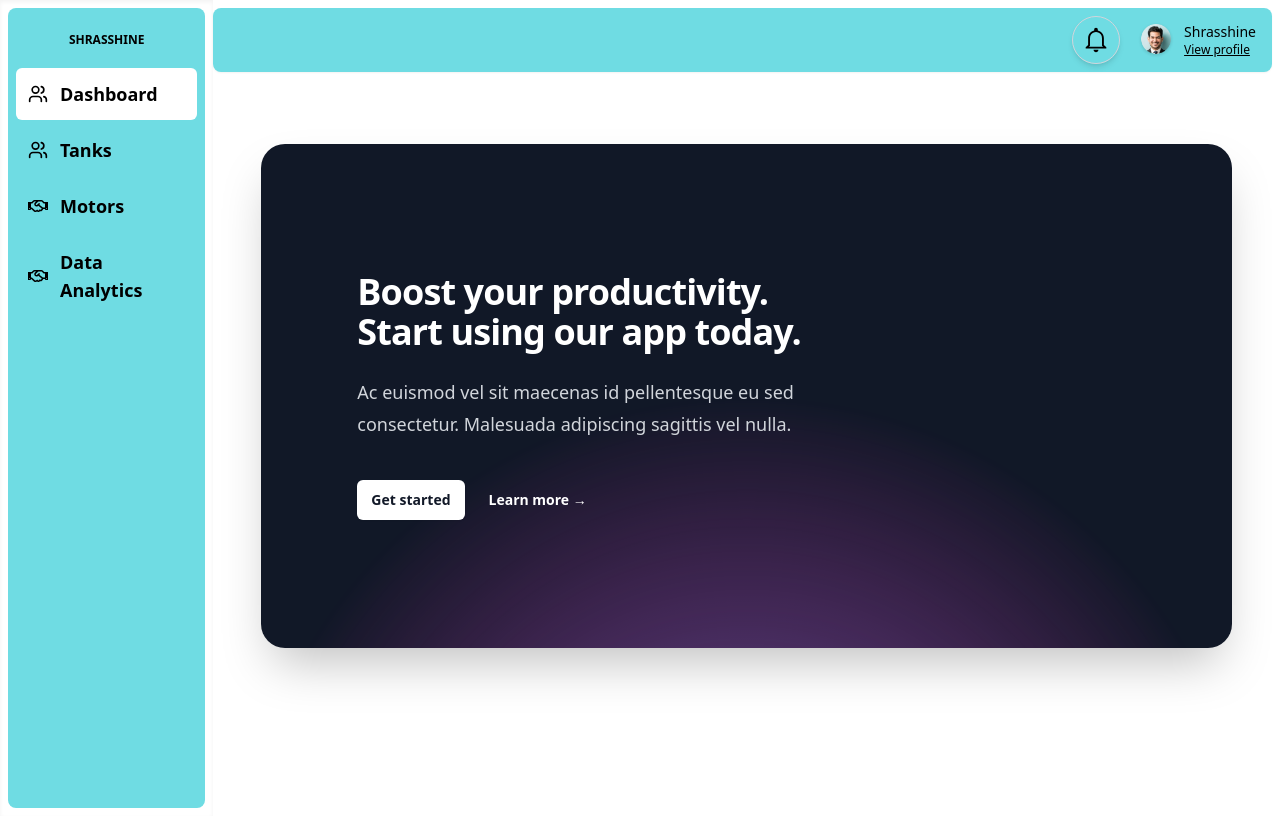
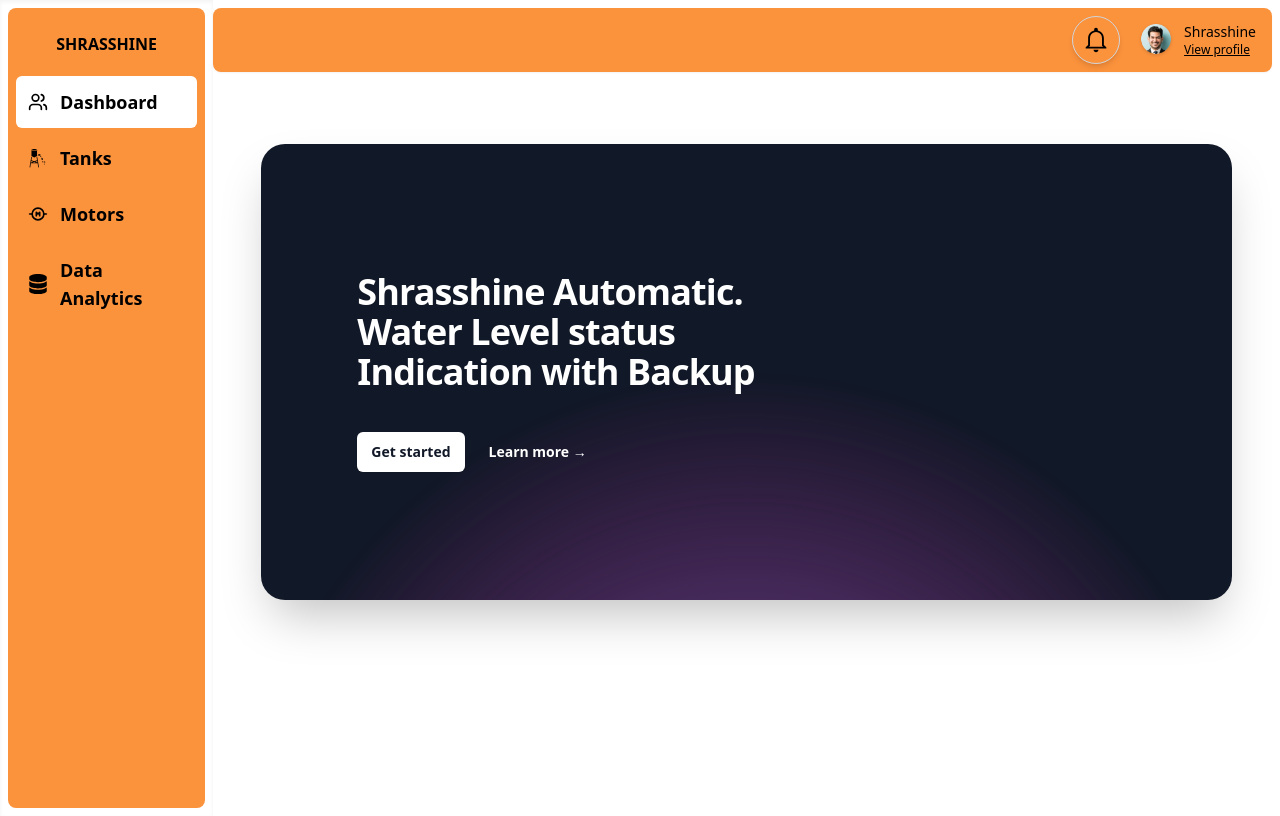
Before and after one commit to vanga007/waterplant, a Next.js app: page /dashboard in a window 1280 px wide. Built offline with nearby package versions, Linux system fonts and the light colour scheme.

Commit message:
added changes

```diff
--- a/src/components/datanalytics.jsx
+++ b/src/components/datanalytics.jsx
@@ -18,19 +18,42 @@ const DataAnalytics = () => {
   const [data, setData] = useState([]);
 
   useEffect(() => {
-    axios
-      .get("https://9i2im325lb.execute-api.us-east-1.amazonaws.com/waterplant")
-      .then((response) => {
-        setData(response.data);
-      })
-      .catch((error) => {
-        console.error("Error fetching data: ", error);
-      });
+    const fetchData = async () => {
+      try {
+        const response = await fetch(
+          "https://9i2im325lb.execute-api.us-east-1.amazonaws.com/waterplant"
+        );
+        if (!response.ok) {
+          throw new Error("Network response was not ok");
+        }
+        const data = await response.json();
+
+        // Sort tanks by name
+        const sortedData = data.sort((a, b) => {
+          const nameA = a.name.toUpperCase();
+          const nameB = b.name.toUpperCase();
+          if (nameA < nameB) {
+            return -1;
+          }
+          if (nameA > nameB) {
+            return 1;
+          }
+          return 0;
+        });
+
+        setData(sortedData);
+        console.log(sortedData);
+      } catch (error) {
+        console.error("Error fetching data:", error);
+      }
+    };
+
+    fetchData();
   }, []);
 
   const downloadPDF = () => {
     const doc = new jsPDF();
-    doc.text("Tank Logs", 20, 10);
+    doc.text("Shrasshine ", 20, 10);
     doc.autoTable({
       head: [
         [
@@ -62,7 +85,7 @@ const DataAnalytics = () => {
         </Button>
       </div>
       <TableContainer component={Paper}>
-        <Table >
+        <Table>
           <TableHead>
             <TableRow className="bg-[#6FDCE3]">
               <TableCell>ID</TableCell>
--- a/src/components/layout/SideNavigation.jsx
+++ b/src/components/layout/SideNavigation.jsx
@@ -4,6 +4,9 @@ import { FaRegHandshake } from "react-icons/fa";
 import { LuUsers } from "react-icons/lu";
 import { MdMenu } from "react-icons/md";
 import { useRouter } from "next/router";
+import { GiWaterTank } from "react-icons/gi";
+import { TbCircuitMotor } from "react-icons/tb";
+import { FaDatabase } from "react-icons/fa6";
 
 // sidebar navigation items data
 const sideNavItemsData = {
@@ -15,17 +18,17 @@ const sideNavItemsData = {
     },
     {
       title: "Tanks",
-      icon: LuUsers,
+      icon: GiWaterTank,
       link: "/dashboard/tanks",
     },
     {
       title: "Motors",
-      icon: FaRegHandshake,
+      icon: TbCircuitMotor,
       link: "#",
     },
     {
       title: "Data Analytics",
-      icon: FaRegHandshake,
+      icon: FaDatabase,
       link: "/dashboard/data",
     },
   ],
@@ -47,12 +50,12 @@ const SideNavigation = ({ path }) => {
 
   return (
     <div
-      className={`bg-[#6FDCE3] h-screen  m-2 rounded-lg text-black flex flex-col select-none z-50 sticky left-0 top-2 bottom-0 border-r-gray-500 transition-width duration-300 ${
+      className={`bg-orange-400 h-screen  m-2 rounded-lg text-black flex flex-col select-none z-50 sticky left-0 top-2 bottom-0 border-r-gray-500 transition-width duration-300 ${
         isSidebarOpen ? "w-54" : "w-10"
       }`}
     >
       {/* Logo */}
-      <div className="flex items-center justify-center mt-6 font-bold mb-5 sm:text-xs">
+      <div className="flex items-center justify-center mt-6 font-bold mb-5 2xl:text-xs">
         {/* <Image
           src={"/asserts/icons/testogo.png"}
           alt="Logo"
--- a/src/components/layout/TopNavigation.jsx
+++ b/src/components/layout/TopNavigation.jsx
@@ -9,7 +9,7 @@ const TopNavigationBar = () => {
   };
 
   return (
-    <header className="sticky top-2 left-0 right-0 rounded-lg bg-[#6FDCE3] py-2 mt-2 mr-2 mb-2 text-black select-none z-50 border-gray-400 shadow-sm">
+    <header className="sticky top-2 left-0 right-0 rounded-lg bg-orange-400  py-2 mt-2 mr-2 mb-2 text-black select-none z-50 border-gray-400 shadow-sm">
       <div className="flex justify-end items-center px-4">
         <div className="flex items-center gap-4">
           <button
--- a/src/pages/dashboard/index.jsx
+++ b/src/pages/dashboard/index.jsx
@@ -29,13 +29,12 @@ const index = () => {
             </svg>
             <div class="mx-auto max-w-md text-center lg:mx-0 lg:flex-auto lg:py-32 lg:text-left">
               <h2 class="text-3xl font-bold tracking-tight text-white sm:text-4xl">
-                Boost your productivity.
+                Shrasshine Automatic.
                 <br />
-                Start using our app today.
+                Water Level status Indication with Backup
               </h2>
               <p class="mt-6 text-lg leading-8 text-gray-300">
-                Ac euismod vel sit maecenas id pellentesque eu sed consectetur.
-                Malesuada adipiscing sagittis vel nulla.
+
               </p>
               <div class="mt-10 flex items-center justify-center gap-x-6 lg:justify-start">
                 <a
```
